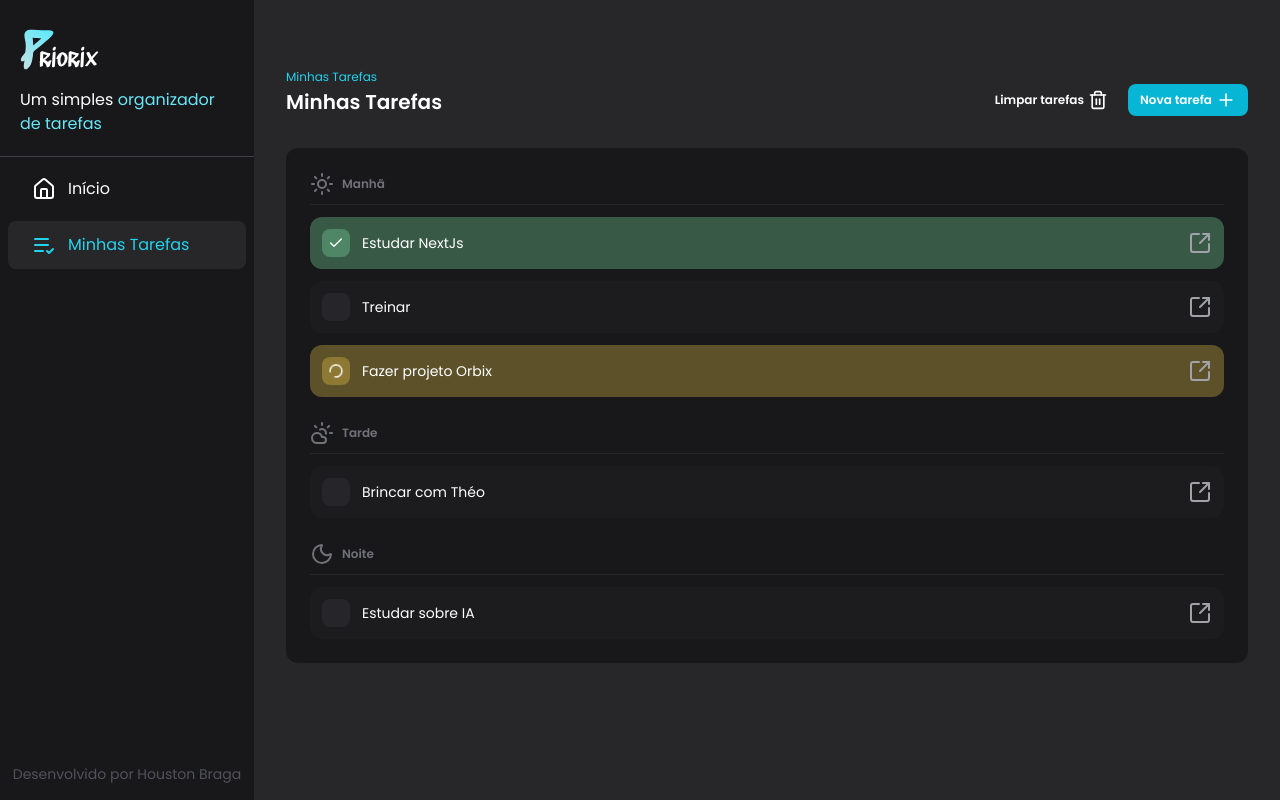
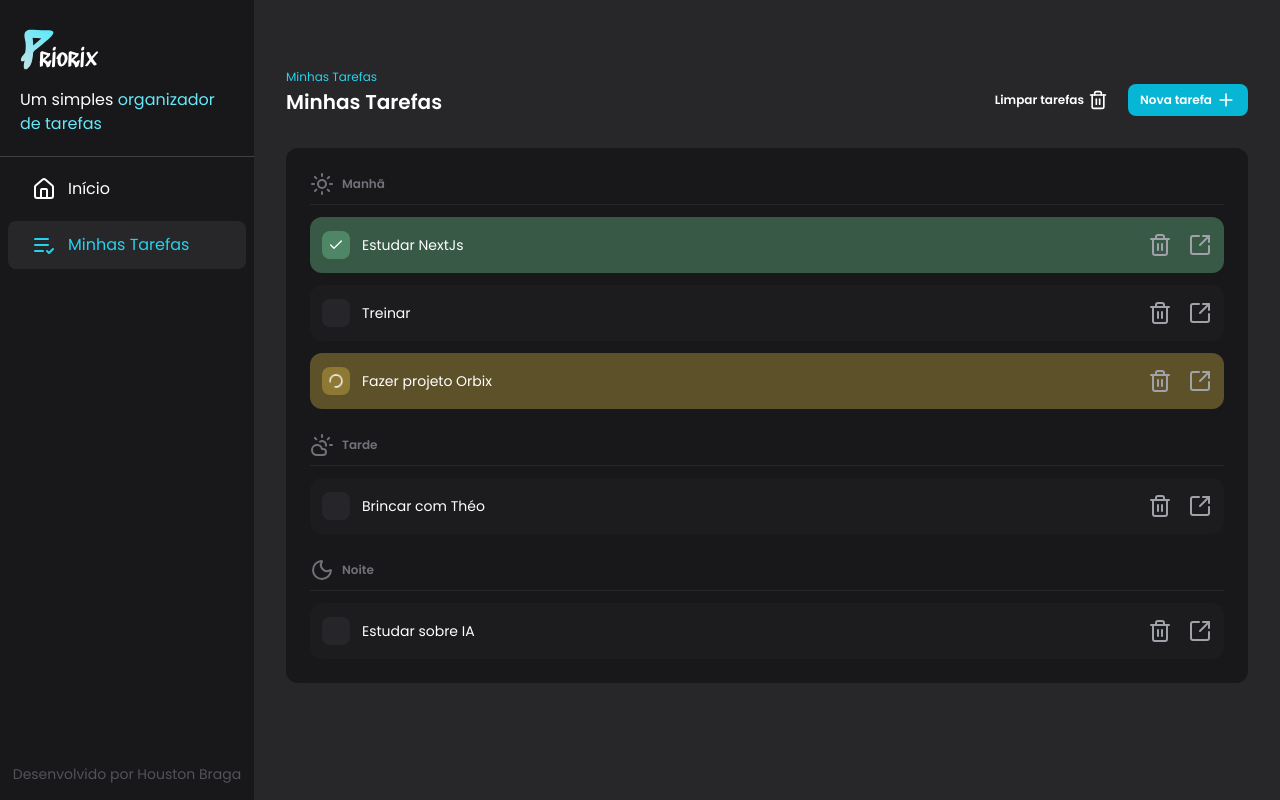
Before and after one commit to houstonbraga/task-manager-priorix, a React (Vite) app: page / in a window 1280 px wide. Built offline with nearby package versions, Linux system fonts and the light colour scheme.

Commit message:
feat: ensure that status tasks be changed

```diff
--- a/package.json
+++ b/package.json
@@ -14,7 +14,9 @@
     "eslint-config-prettier": "^10.1.8",
     "lucide-react": "^0.525.0",
     "react": "^18.2.0",
-    "react-dom": "^18.2.0"
+    "react-dom": "^18.2.0",
+    "sonner": "^1.5.0",
+    "uuid": "^11.1.0"
   },
   "devDependencies": {
     "@types/react": "^18.2.66",
--- a/src/App.jsx
+++ b/src/App.jsx
@@ -1,9 +1,11 @@
 import Sidebar from "./sidebar"
 import Tasks from "./task"
+import { Toaster } from "sonner"
 
 function App() {
   return (
     <div className="flex">
+      <Toaster />
       <Sidebar />
       <Tasks />
     </div>
--- a/src/constants/constants.js
+++ b/src/constants/constants.js
@@ -1,29 +1,36 @@
+import { v4 } from "uuid"
+
 const TASKS = [
   {
+    id: v4(),
     title: "Estudar NextJs",
     description: "Estudar next com o professor Felipe Rocha",
     time: "morning",
     status: "done",
   },
   {
+    id: v4(),
     title: "Treinar",
     description: "Treinar costas e peito",
     time: "morning",
     status: "not_started",
   },
   {
+    id: v4(),
     title: "Brincar com Théo",
     description: "Brincar com meu filho amado Théo Braga",
     time: "afternon",
     status: "not_started",
   },
   {
+    id: v4(),
     title: "Estudar sobre IA",
     description: "Estudar um pouco sobre Inteligencia artificial",
     time: "evening",
     status: "not_started",
   },
   {
+    id: v4(),
     title: "Fazer projeto Orbix",
     description: "Codar um pouco no meu projeto Orbix Studio",
     time: "morning",
--- a/src/task/components/ItemTask.jsx
+++ b/src/task/components/ItemTask.jsx
@@ -1,6 +1,7 @@
-import { Check, Loader2, SquareArrowOutUpRight } from "lucide-react"
+import { Check, Loader2, SquareArrowOutUpRight, Trash2 } from "lucide-react"
+import Button from "../../components/Button"
 
-const ItemTask = ({ task }) => {
+const ItemTask = ({ task, handleCheckboxClick }) => {
   const getStyleTaks = () => {
     if (task.status === "not_started") {
       return "bg-zinc-800 bg-opacity-30"
@@ -27,6 +28,7 @@ const ItemTask = ({ task }) => {
             type="checkbox"
             checked={task.status === "done"}
             className="absolute h-full w-full cursor-pointer opacity-0"
+            onChange={() => handleCheckboxClick(task.id)}
           />
           {task.status === "done" && <Check width={16} />}
           {task.status === "in_progress" && (
@@ -36,9 +38,15 @@ const ItemTask = ({ task }) => {
         <p className="opacity-100">{task.title}</p>
       </div>
 
-      <button>
-        <SquareArrowOutUpRight className="text-zinc-400 hover:text-white" />
-      </button>
+      <div className="flex items-center gap-1">
+        <Button variant="ghost">
+          <Trash2 className="text-zinc-400 hover:text-white" />
+        </Button>
+
+        <a href="#">
+          <SquareArrowOutUpRight className="text-zinc-400 hover:text-white" />
+        </a>
+      </div>
     </div>
   )
 }
--- a/src/task/index.jsx
+++ b/src/task/index.jsx
@@ -6,11 +6,49 @@ import { useState } from "react"
 import ItemTask from "./components/ItemTask"
 
 const Tasks = () => {
-  const [tasks] = useState(TASKS)
+  const [tasks, setTasks] = useState(TASKS)
 
   const MorningTask = tasks.filter((task) => task.time === "morning")
   const AfternonTask = tasks.filter((task) => task.time === "afternon")
   const EveningTask = tasks.filter((task) => task.time === "evening")
+
+  const handleTaskCheckboxClick = (taskId) => {
+    const newTasks = tasks.map((task) => {
+      if (taskId !== task.id) {
+        return task
+      }
+
+      if (task.status === "done") {
+        return { ...task, status: "not_started" }
+      }
+
+      if (task.status === "not_started") {
+        return { ...task, status: "in_progress" }
+      }
+
+      if (task.status === "in_progress") {
+        return { ...task, status: "done" }
+      }
+
+      return task
+    })
+    setTasks(newTasks)
+  }
+
+  /* handleTaskCheckboxClick = (currentTask) => {
+    const UpdateTasksStatus = tasks.map((task) => {
+      if (task.id === currentTask.id) {
+        const statusMap = {
+          done: "not_started",
+          not_started: "in_progress",
+          in_progress: "done",
+        }
+        return { ...task, status: statusMap[task.status] }
+      }
+      return task
+    })
+    setTasks(UpdateTasksStatus)
+  } */
 
   return (
     <div className="w-full px-8 py-16">
@@ -37,21 +75,33 @@ const Tasks = () => {
           <TasksSeparator title="Manhã" icon={<SunIcon />} />
 
           {MorningTask.map((task, index) => (
-            <ItemTask key={index} task={task} />
+            <ItemTask
+              key={index}
+              task={task}
+              handleCheckboxClick={handleTaskCheckboxClick}
+            />
           ))}
         </div>
 
         <div className="my-6 space-y-3">
           <TasksSeparator title="Tarde" icon={<CloudSun />} />
           {AfternonTask.map((task, index) => (
-            <ItemTask key={index} task={task} />
+            <ItemTask
+              key={index}
+              task={task}
+              handleCheckboxClick={handleTaskCheckboxClick}
+            />
           ))}
         </div>
 
         <div className="space-y-3">
           <TasksSeparator title="Noite" icon={<MoonIcon />} />
           {EveningTask.map((task, index) => (
-            <ItemTask key={index} task={task} />
+            <ItemTask
+              key={index}
+              task={task}
+              handleCheckboxClick={handleTaskCheckboxClick}
+            />
           ))}
         </div>
       </div>
```
Also changed, not shown: 1 other file (tests, documents, lock files or other folders).
